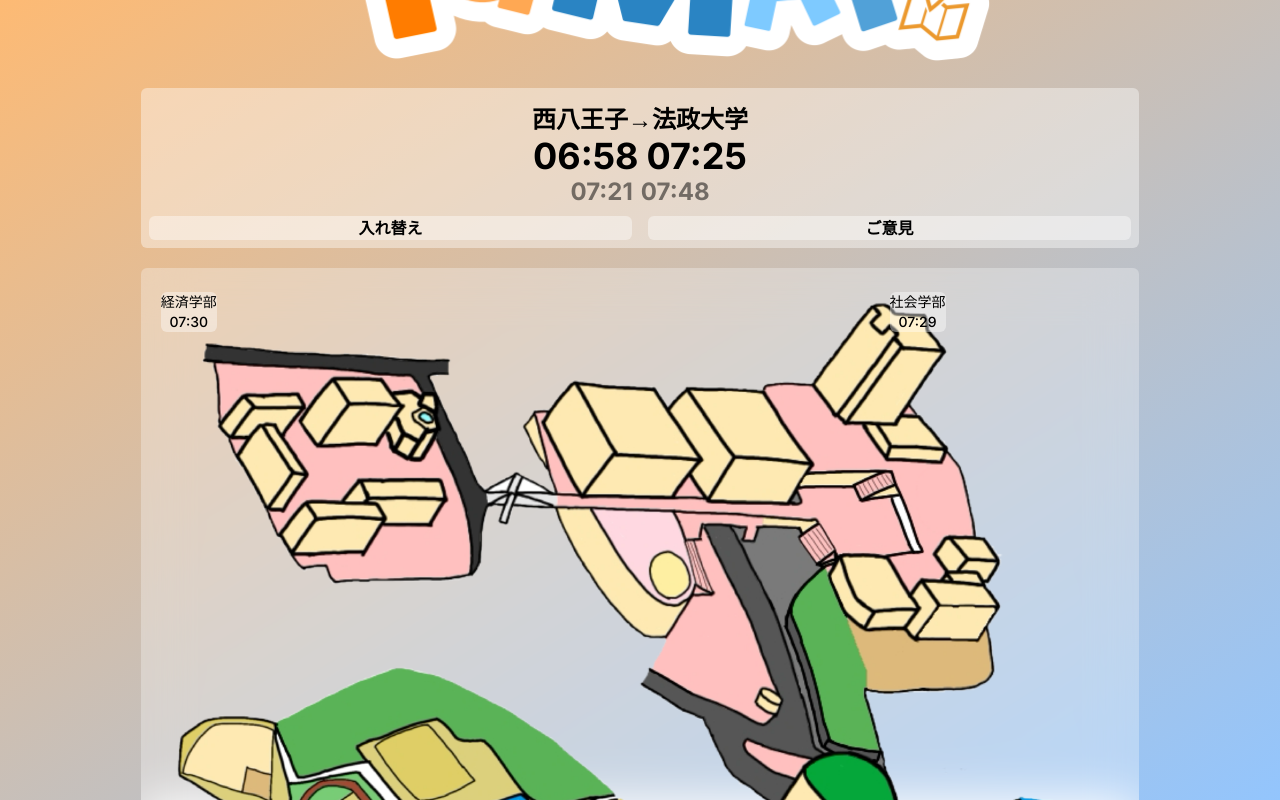
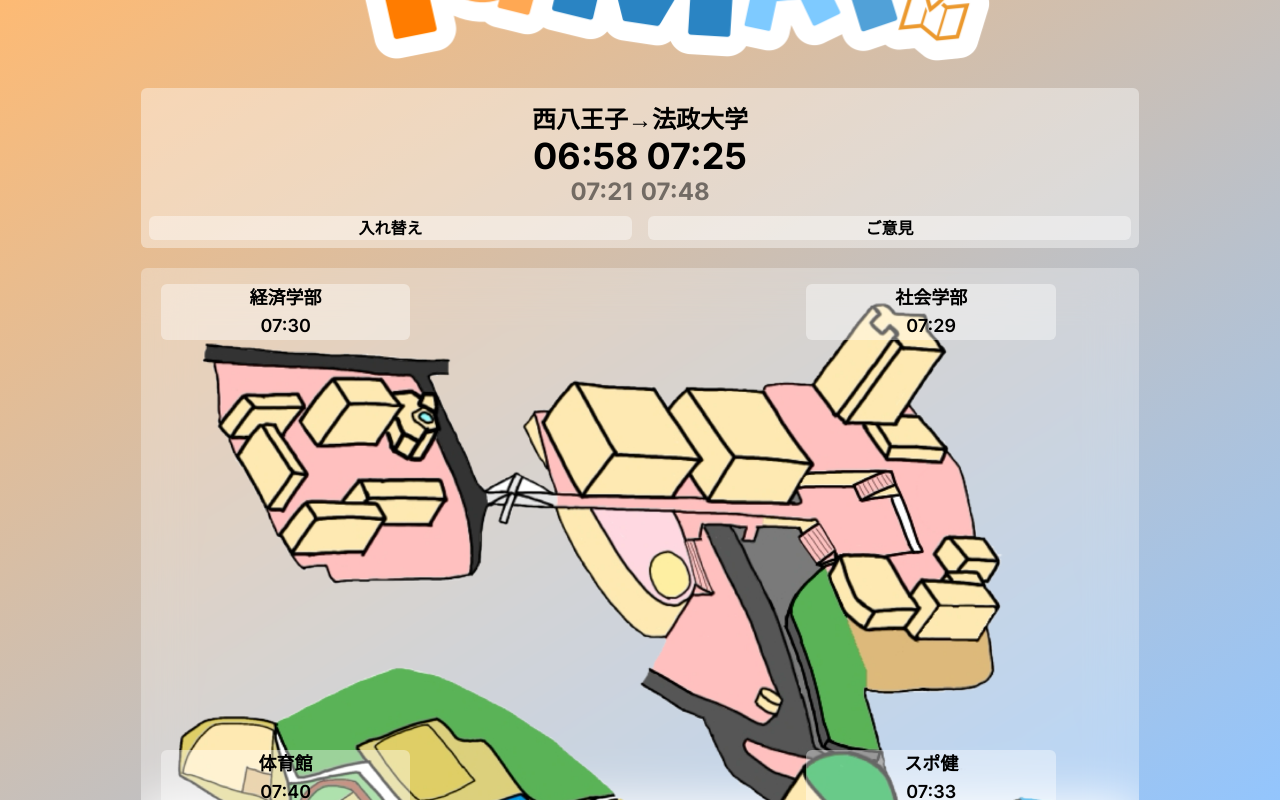
Before and after one commit to tommy10092525/tamap, a Next.js app: page / in a window 1280 px wide. Shown: the top 800 px of the page. Built offline with nearby package versions, Linux system fonts and the light colour scheme.

Commit message:
地図の中の文字が見にくい問題を修正

```diff
--- a/src/app/page.tsx
+++ b/src/app/page.tsx
@@ -202,21 +202,21 @@ export default function Home() {
           height={500}
           alt="地図" />
         <div className="rounded-md">
-          <div className="top-6 left-3/4 rounded-md absolute text-5xl font-medium text-center bg-white bg-opacity-40 border-r-white border-b-white border-opacity-40">
-            <p className="text-sm">社会学部</p>
-            <p className="text-sm">{String(caption.health)}</p>
+          <div className="w-1/4 top-4 left-2/3 rounded-md absolute text-5xl font-medium text-center bg-white bg-opacity-40 border-r-white border-b-white border-opacity-40">
+            <p className="text-lg font-semibold">社会学部</p>
+            <p className="text-lg font-semibold">{String(caption.health)}</p>
           </div>
-          <div className="top-6 rounded-md absolute text-5xl font-medium text-center bg-white bg-opacity-40 border-r-white border-b-white border-opacity-40">
-            <p className="text-sm">経済学部</p>
-            <p className="text-sm">{String(caption.economics)}</p>
+          <div className="w-1/4 top-4 rounded-md absolute text-5xl font-medium text-center bg-white bg-opacity-40 border-r-white border-b-white border-opacity-40">
+            <p className="text-lg font-semibold">経済学部</p>
+            <p className="text-lg font-semibold">{String(caption.economics)}</p>
           </div>
-          <div className="top-3/4 rounded-md absolute text-5xl font-medium text-center bg-white bg-opacity-40 border-r-white border-b-white border-opacity-40">
-            <p className="text-sm">体育館</p>
-            <p className="text-sm">{String(caption.gym)}</p>
+          <div className="w-1/4 top-2/3 rounded-md absolute text-5xl font-medium text-center bg-white bg-opacity-40 border-r-white border-b-white border-opacity-40">
+            <p className="text-lg font-semibold">体育館</p>
+            <p className="text-lg font-semibold">{String(caption.gym)}</p>
           </div>
-          <div className="top-3/4 left-3/4 rounded-md absolute text-5xl font-medium text-center bg-white bg-opacity-40 border-r-white border-b-white border-opacity-40">
-            <p className="text-sm">スポ健</p>
-            <p className="text-sm">{String(caption.sport)}</p>
+          <div className="w-1/4 top-2/3 left-2/3 rounded-md absolute text-5xl font-medium text-center bg-white bg-opacity-40 border-r-white border-b-white border-opacity-40">
+            <p className="text-lg font-semibold">スポ健</p>
+            <p className="text-lg font-semibold">{String(caption.sport)}</p>
           </div>
         </div>
       </div>
```
